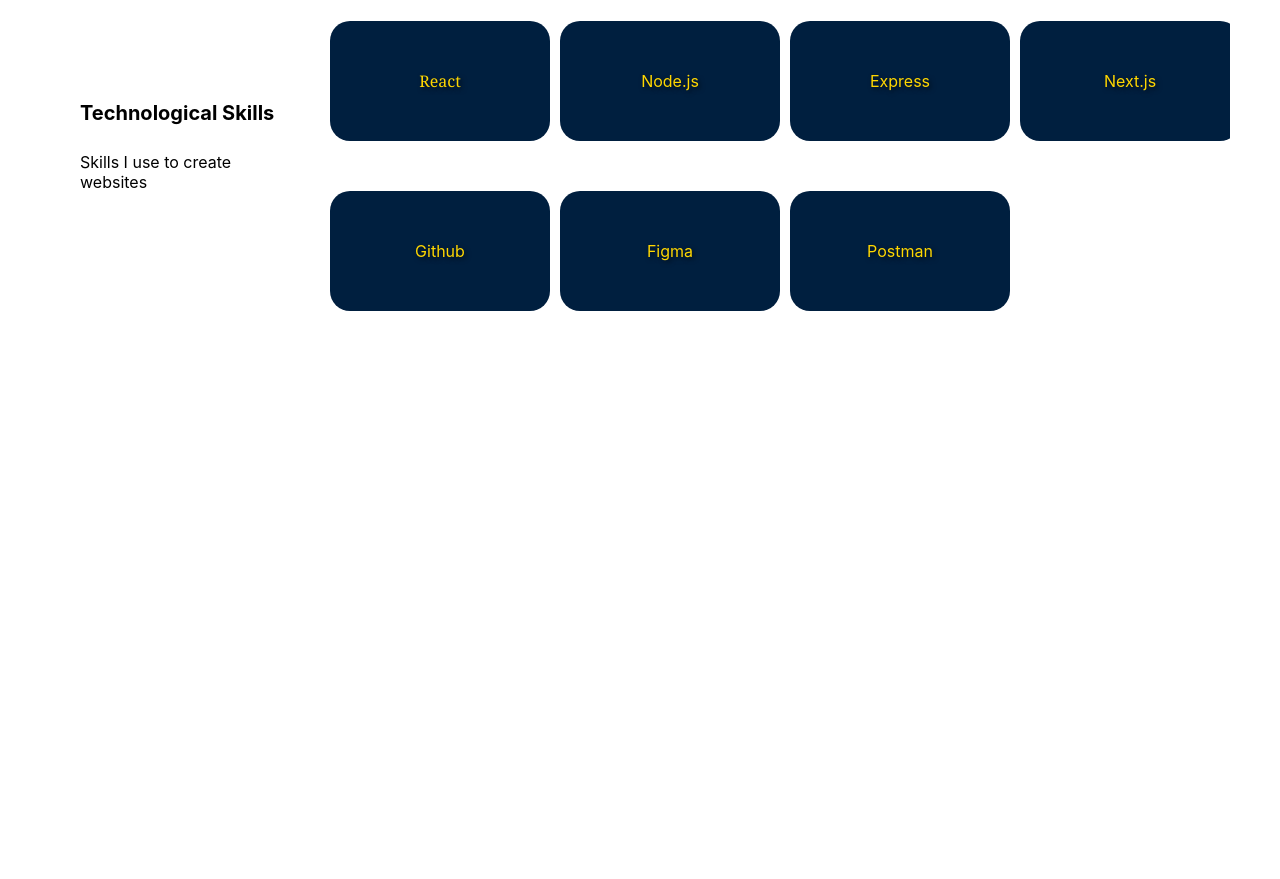
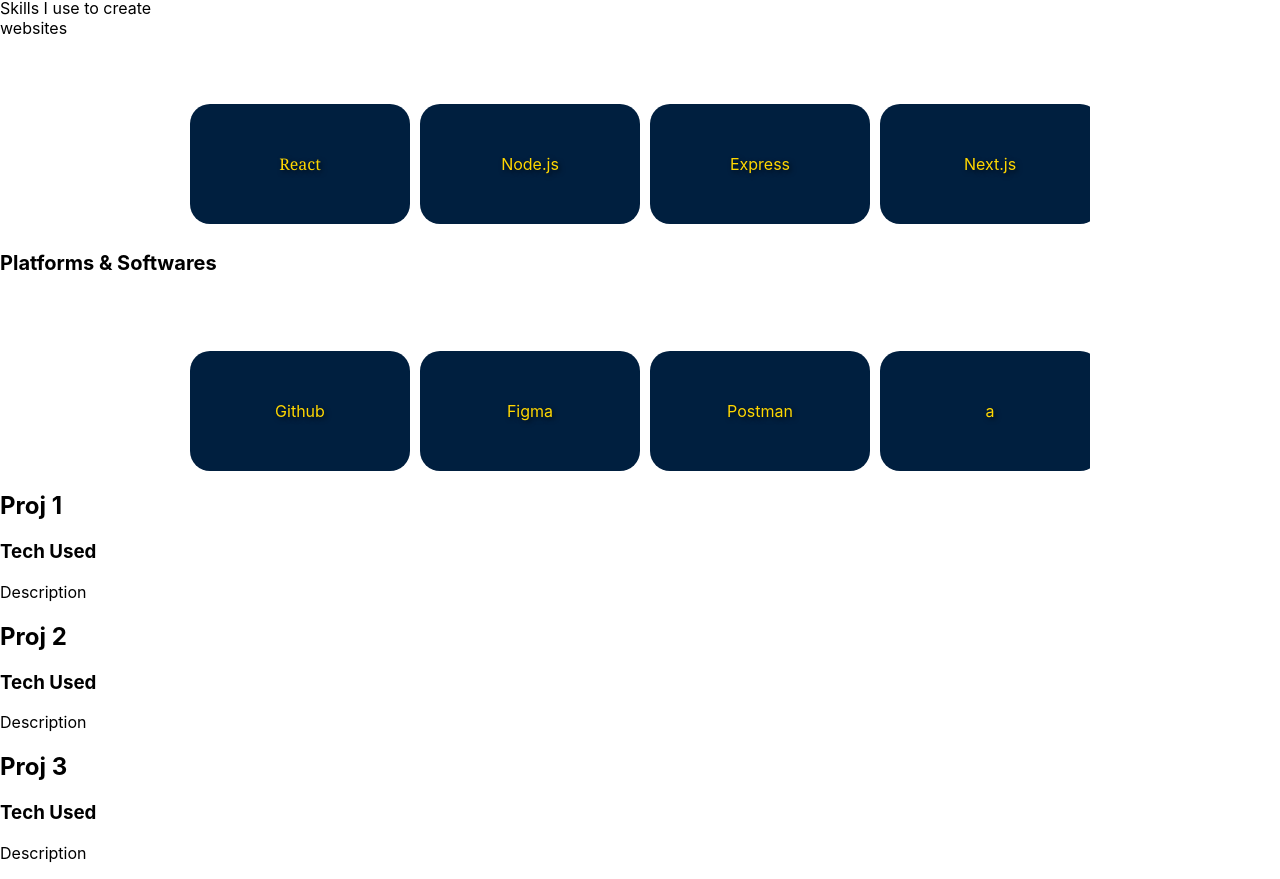
Before and after one commit to aryansharma15/portfolio, a React (Create React App) app: page / in a window 1280 px wide. Shown: the part 873-1752 px from the top of the page. Before the commit the page ends 1184 px from the top, so only its background shows below. Built offline with nearby package versions, Linux system fonts and the light colour scheme.

Commit message:
skill-plat css left

```diff
--- a/src/assets/scripts/skill-proj.css
+++ b/src/assets/scripts/skill-proj.css
@@ -13,7 +13,7 @@
     width: 200px;
 }
 
-.skills-div {
+.skills-div, .platform-div {
     overflow-x: auto;
     /* Enable horizontal scrolling */
     white-space: nowrap;
--- a/src/components/SkillProject.js
+++ b/src/components/SkillProject.js
@@ -4,7 +4,7 @@
 function SkillProject() {
 	return (
 		<div>
-			<div className="wrapper">
+			<div className="wrapper1">
 				<div>
 					<h4>Technological Skills</h4>
 					<p>Skills I use to create websites</p>
@@ -24,17 +24,42 @@
 						<li>CSS3</li>
 						<li></li>
 					</ul>
-					<div className="platform-skills">
-						<ul className="plat-tech-skills">
-							<li>Github</li>
-							<li>Figma</li>
-							<li>Postman</li>
-						</ul>
-					</div>
+				</div>
+			</div>
+			<div className="wrapper2">
+				<div>
+					<h4>Platforms & Softwares</h4>
+					<p></p>
+				</div>
+				<div className="platform-div">
+					<ul className="plat-tech-skills">
+						<li>Github</li>
+						<li>Figma</li>
+						<li>Postman</li>
+						<li>a</li>
+						<li>b</li>
+						<li>c</li>
+					</ul>
 				</div>
 			</div>
 
-			<div className="projects-div"></div>
+			<div className="projects-div">
+				<div>
+					<h2>Proj 1</h2>
+					<h3>Tech Used</h3>
+					<p>Description</p>
+				</div>
+				<div>
+					<h2>Proj 2</h2>
+					<h3>Tech Used</h3>
+					<p>Description</p>
+				</div>
+				<div>
+					<h2>Proj 3</h2>
+					<h3>Tech Used</h3>
+					<p>Description</p>
+				</div>
+			</div>
 		</div>
 	);
 }
```
